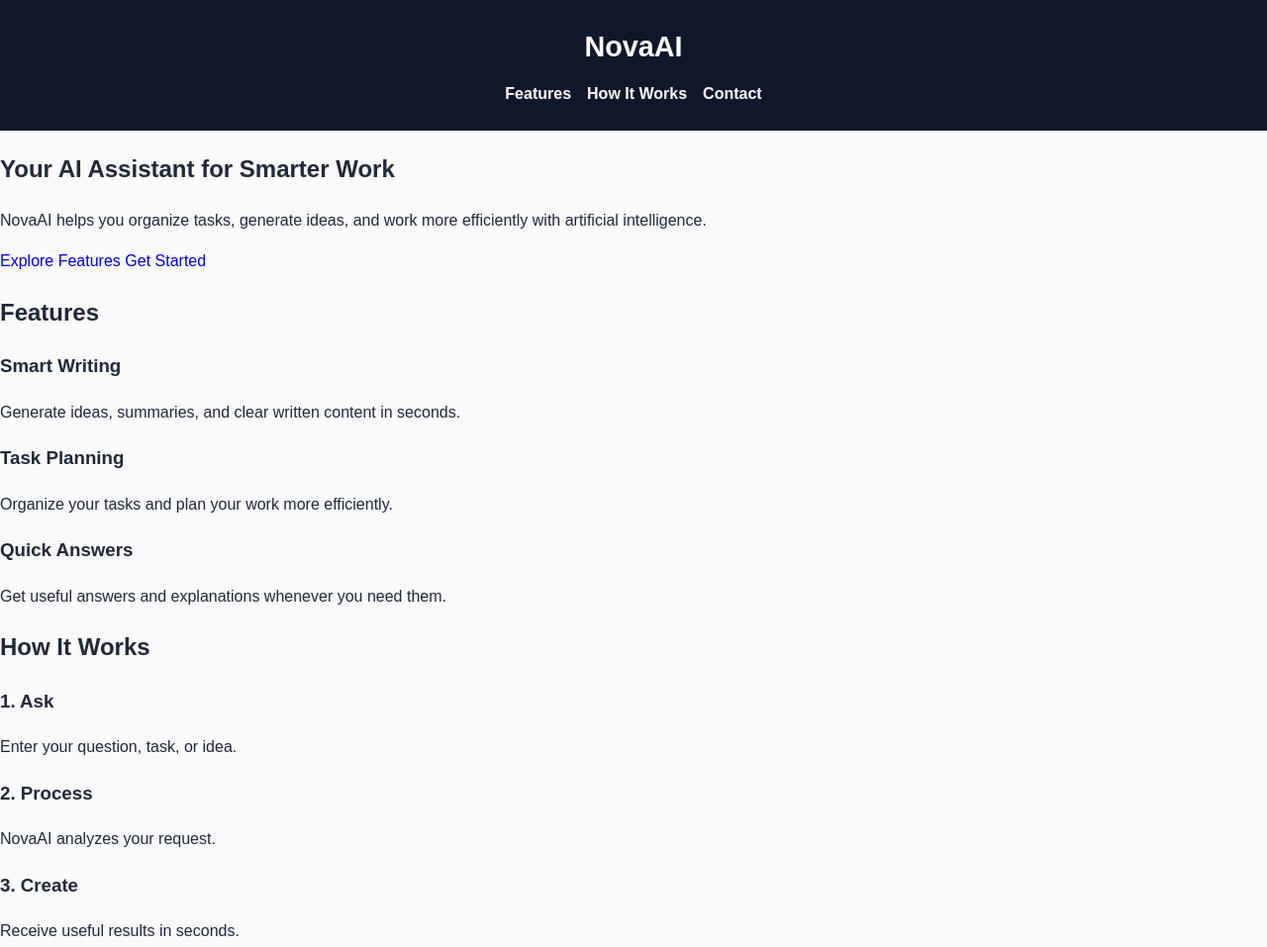
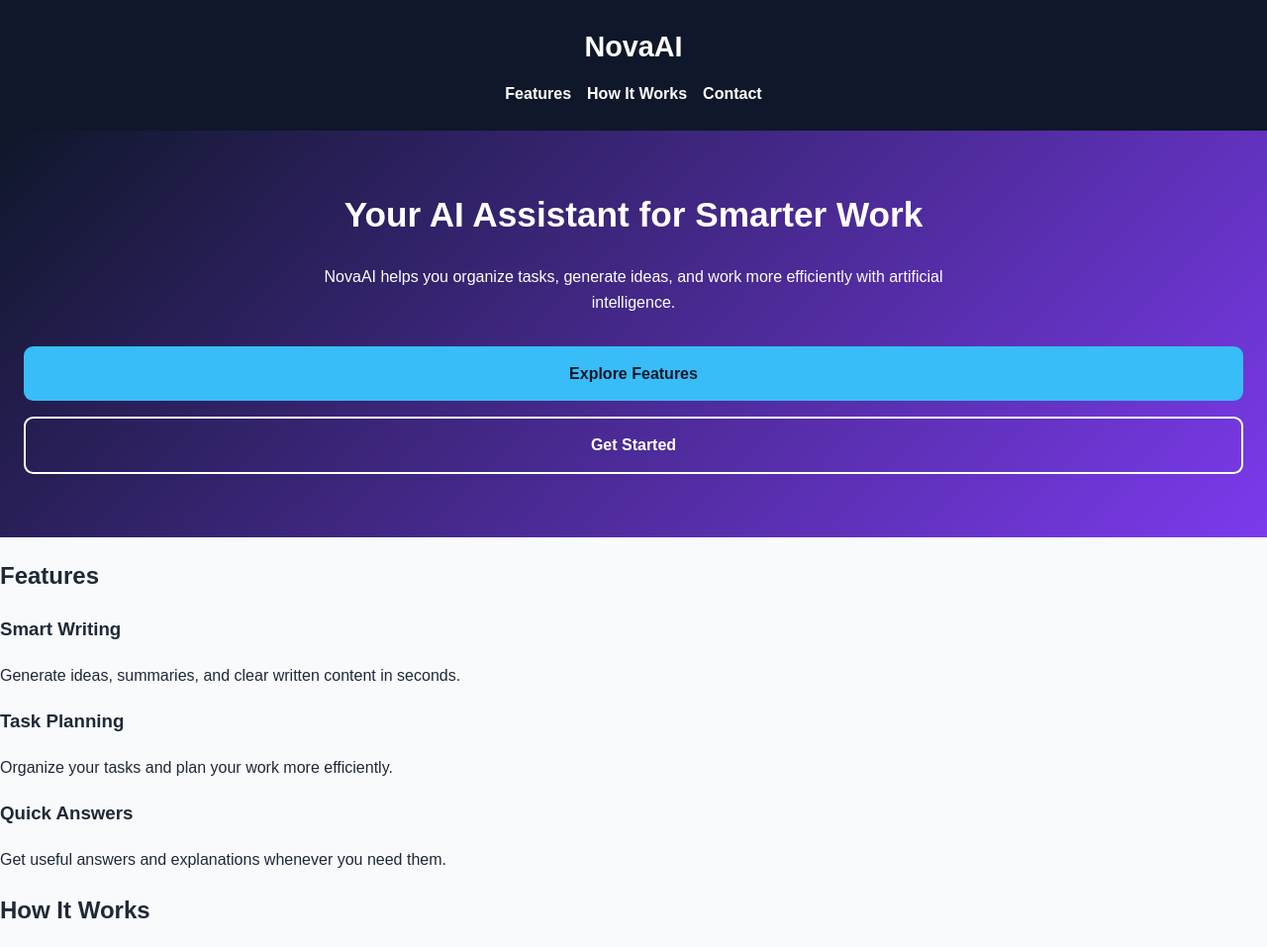
Before and after one commit to ElieAntoineGeagea/nova-ai-landing, a plain HTML site: page index.html in a window 1280 px wide. Shown: the top 957 px of the page at 99% size. Drawn offline with Linux system fonts and the light colour scheme.

Commit message:
Style hero section

```diff
--- a/css/style.css
+++ b/css/style.css
@@ -63,3 +63,53 @@ nav h1 {
 .nav-links a:hover {
     color: var(--color-secondary);
 }
+#hero {
+    background: linear-gradient(
+        135deg,
+        var(--color-dark),
+        var(--color-primary)
+    );
+    color: var(--color-white);
+    text-align: center;
+    padding: 4rem 1.5rem;
+}
+
+#hero h2 {
+    margin-top: 0;
+    font-size: 2.2rem;
+    line-height: 1.2;
+}
+
+#hero p {
+    max-width: 40rem;
+    margin: 1rem auto;
+}
+
+.hero-buttons {
+    display: flex;
+    flex-direction: column;
+    gap: 1rem;
+    margin-top: 2rem;
+}
+
+.hero-buttons a {
+    display: block;
+    padding: 0.9rem 1.5rem;
+    border-radius: 0.6rem;
+    font-weight: bold;
+}
+
+.hero-buttons a:first-child {
+    background-color: var(--color-secondary);
+    color: var(--color-dark);
+}
+
+.hero-buttons a:last-child {
+    background-color: transparent;
+    color: var(--color-white);
+    border: 2px solid var(--color-white);
+}
+
+.hero-buttons a:hover {
+    opacity: 0.9;
+}
```
